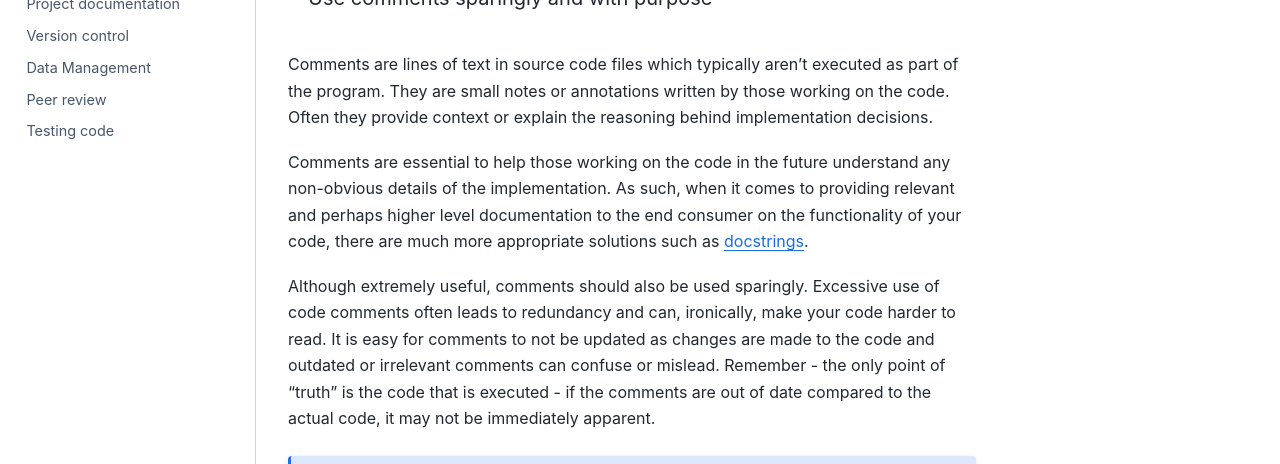
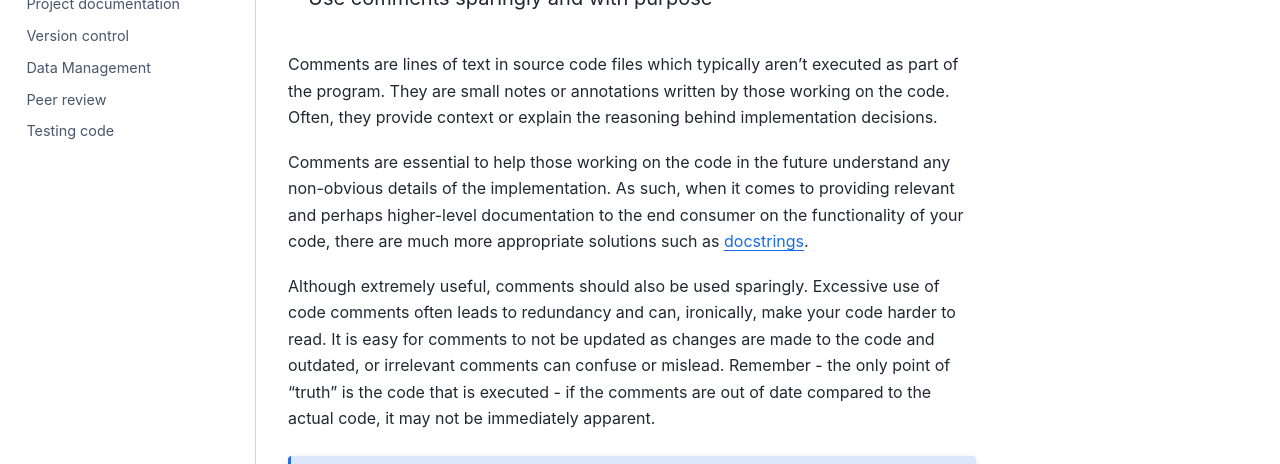
Before and after one commit to best-practice-and-impact/qa-of-code-guidance, a Jupyter Book: the page built from book/code_documentation.md, in a window 1280 px wide and 1400 px high. Shown: the part 391-855 px from the top of the window. Built offline with Jupyter Book 1.0.4 settings and Sphinx 7.4.7 and the Sphinx Book theme 1.1.4, drawn with Linux system fonts in a browser that asks for light colours; some of the changed text lies outside the part shown.

Commit message:
Fix spelling
This fixes spelling mistakes I could find in the Code Documentation
section in preparation for the PR to be merged to the main Best Practice
Team repo

`````diff
--- a/book/code_documentation.md
+++ b/book/code_documentation.md
@@ -12,15 +12,15 @@
 Use comments sparingly and with purpose
 ```
 
-Comments are lines of text in source code files which typically aren't executed as part of the program. They are small notes or annotations written by those working on the code. Often they provide context or explain the reasoning behind implementation decisions.
+Comments are lines of text in source code files which typically aren't executed as part of the program. They are small notes or annotations written by those working on the code. Often, they provide context or explain the reasoning behind implementation decisions.
 
-Comments are essential to help those working on the code in the future understand any non-obvious details of the implementation. As such, when it comes to providing relevant and perhaps higher level documentation to the end consumer on the functionality of your code, there are much more appropriate solutions such as [docstrings](docstrings).
+Comments are essential to help those working on the code in the future understand any non-obvious details of the implementation. As such, when it comes to providing relevant and perhaps higher-level documentation to the end consumer on the functionality of your code, there are much more appropriate solutions such as [docstrings](docstrings).
 
-Although extremely useful, comments should also be used sparingly. Excessive use of code comments often leads to redundancy and can, ironically, make your code harder to read. It is easy for comments to not be updated as changes are made to the code and outdated or irrelevant comments can confuse or mislead. Remember - the only point of "truth" is the code that is executed - if the comments are out of date compared to the actual code, it may not be immediately apparent.
+Although extremely useful, comments should also be used sparingly. Excessive use of code comments often leads to redundancy and can, ironically, make your code harder to read. It is easy for comments to not be updated as changes are made to the code and outdated, or irrelevant comments can confuse or mislead. Remember - the only point of "truth" is the code that is executed - if the comments are out of date compared to the actual code, it may not be immediately apparent.
 
-````{note}
+```{note}
 **Remember**: the only point of "truth" is the code that is executed - if the comments are out of date compared to the actual code, it may not be immediately apparent.
-````
+```
 
 ````{tabs}
 
@@ -59,10 +59,10 @@
 
 \- Zen of Python
 ```
-For complex methodologies it is hard to completely eliminate complexity and eventually it will have to 'sit' somewhere. This is natural as real world problems can be complex. The key is to manage that complexity without adding to it.
+For complex methodologies it is hard to completely eliminate complexity and eventually it will have to 'sit' somewhere. This is natural as real-world problems can be complex. The key is to manage that complexity without adding to it.
 ````
 
-Comments can be used more effectively to explain **why** you might have written code in a certain way. For example, you might explain to other analysts and developers why a section of your code doesn't follow standard practices, perhaps because the typical method didn't work. This type of comment can help to clarify your decision making process, without needing to describe the individual steps taken.
+Comments can be used more effectively to explain **why** you might have written code in a certain way. For example, you might explain to other analysts and developers why a section of your code doesn't follow standard practices, perhaps because the typical method didn't work. This type of comment can help to clarify your decision-making process, without needing to describe the individual steps taken.
 
 In short: _comments explaining **why** you made programming choices will help your future self and other developers to understand your intentions._
 
@@ -152,7 +152,7 @@
 
 ## Docstrings
 
-When your code is structured as functions or classes, these functional units can be efficiently documented using docstrings. Docstrings are specialised multi-line descriptions that appear at the start of a function definition and are the de facto way of documenting these individual components. In practice they can be either strings (as in Python docstrings) or comments (as in R). Note that module level docstrings are also something that is commonly used (usually at the top of the module file in the case of Python). Use of docstrings keeps the documentation of your code closely associated with the relevant sections of code. This close association means it is easier to keep documentation up-to-date as changes are introduced.
+When your code is structured as functions or classes, these functional units can be efficiently documented using docstrings. Docstrings are specialised multi-line descriptions that appear at the start of a function definition and are the de facto way of documenting these individual components. In practice they can be either strings (as in Python docstrings) or comments (as in R). Note that module level docstrings are also something that is commonly used (usually at the top of the module file in the case of Python). Use of docstrings keeps the documentation of your code closely associated with the relevant sections of code. This close association means it is easier to keep documentation up to date as changes are introduced.
 
 An end-user can access these docstrings by typing `help(function_name)` after they have imported your library, so they are handily available without needing to have the source code files open in another window. Other tools like Jupyter for Python allow users to easily access these docstrings for quick reference. Hence the focus on detail and comprehensiveness is key as this is the first point of call for and end-user trying to understand what a given function does.
 
@@ -248,7 +248,7 @@
 
 The Python example above follows the [numpydocs style](https://numpydoc.readthedocs.io/en/latest/format.html) and is a common sight when using the `numpy` python package. However, there are various other standards such as the Google style guide for docstrings as well as official [docstring specification for Python](https://www.python.org/dev/peps/pep-0257/). The R example uses the [roxygen2 package](https://cran.r-project.org/web/packages/roxygen2/vignettes/roxygen2.html) and follows the [tidyverse style guide](https://style.tidyverse.org/documentation.html).
 
-In general, the core idea is `consistency`. Whatever alterations to these conventions are in use for your particular area, it is much more important to keep them up to date and consistent across people than the choice of style guide. However, as you will see in the section on [generating documentation](generating_docs), having a well known standard in place helps you find tools that can generate nice and hostable documentation automatically.
+In general, the core idea is `consistency`. Whatever alterations to these conventions are in use for your particular area, it is much more important to keep them up to date and consistent across people than the choice of style guide. However, as you will see in the section on [generating documentation](generating_docs), having a well-known standard in place helps you find tools that can generate nice and hostable documentation automatically.
 
 Other useful resources include:
 
`````
Also changed, not shown: other parts of book/code_documentation.md (+6 -6 lines).
